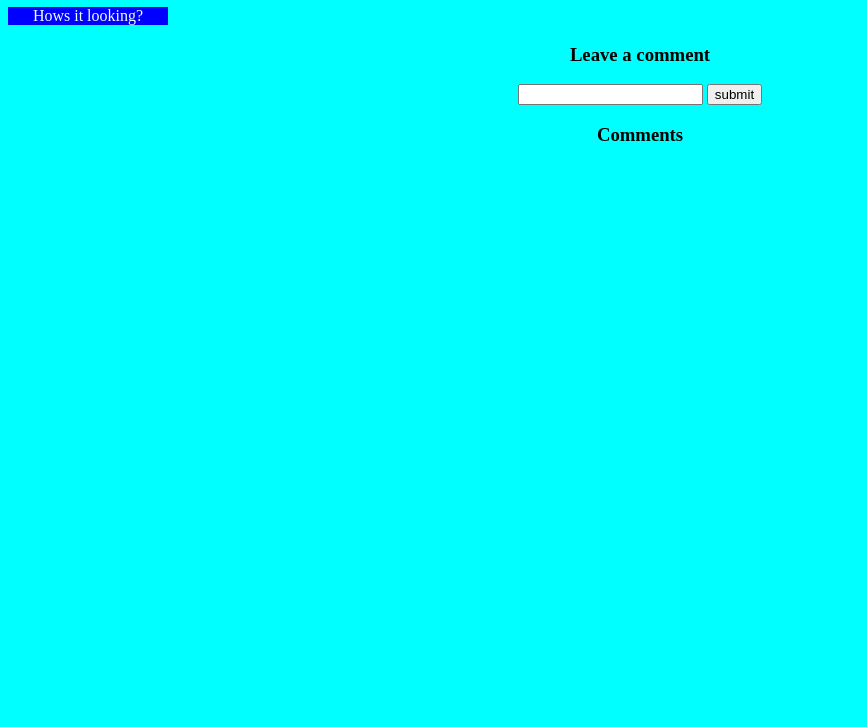
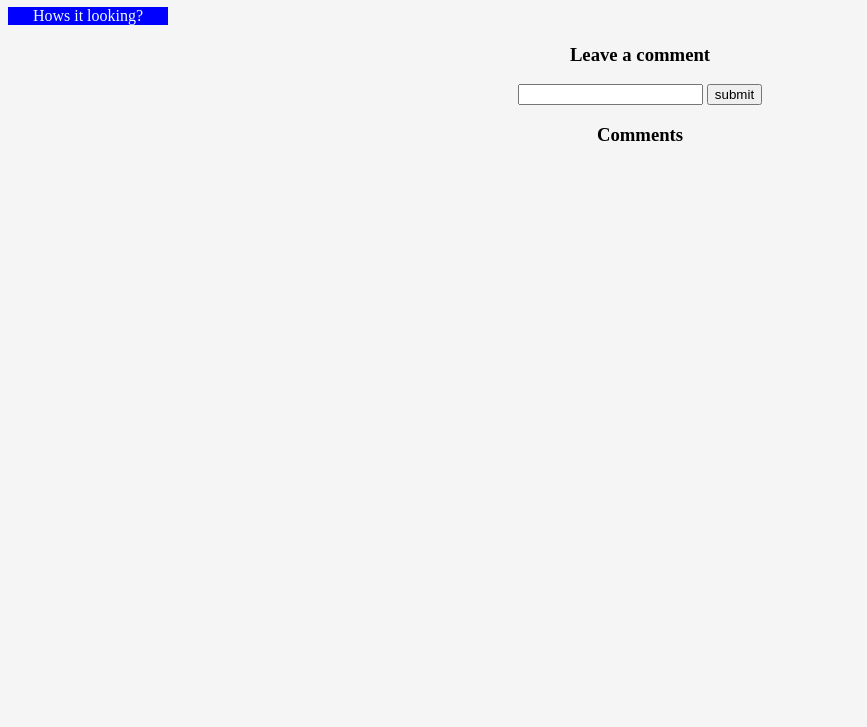
Before and after one commit to avich94/phase_1_project, a plain HTML site: page index.html in a window 1280 px wide. Shown: the part 73-800 px from the top of the page, without its empty margins (0-867 px from the left). Drawn offline with Linux system fonts and the light colour scheme; no server answers.

Commit message:
updated readme and backround color

```diff
--- a/styles.css
+++ b/styles.css
@@ -1,5 +1,5 @@
 body {
-    background-color: aqua;
+    background-color: whitesmoke;
 }
 
 h1 {
```
Also changed, not shown: 1 other file.
